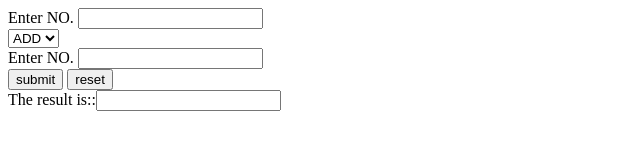
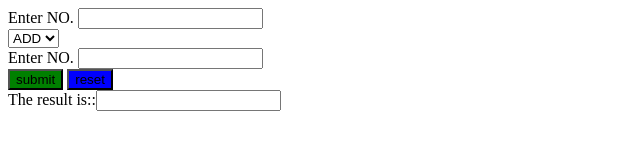
Before and after one commit to pachputeshrutika21/task1, a website: page index.html in a window 1280 px wide. Shown: the whole page, without its empty margins (0-640 px from the left). Drawn offline with Linux system fonts and the light colour scheme.

Commit message:
1 file modified

```diff
--- a/index.html
+++ b/index.html
@@ -24,8 +24,8 @@
         <input type="number" class="second" name="second" id="second" required>
         <br>
 
-        <button type="button" onclick="calculate()" class="butt">submit</button>
-        <button type="reset">reset</button>
+        <button style="background-color: green;" type="button" onclick="calculate()" class="butt" >submit</button>
+        <button style="background-color: blue;" type="reset">reset</button>
         <br>
         The result is::<input type="text" class="result" id="result">
       </form>
```
